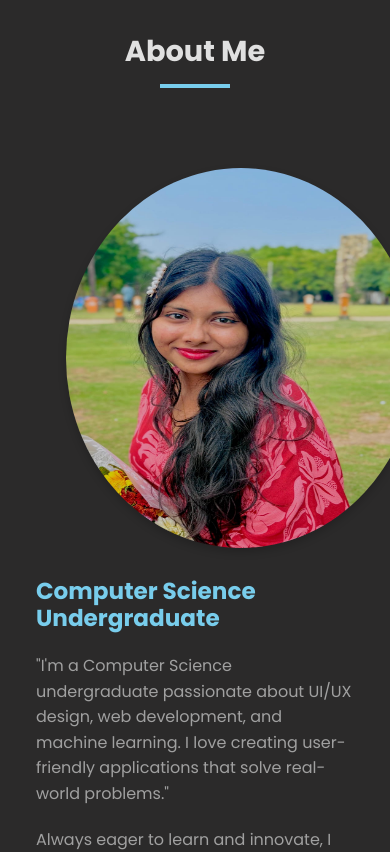
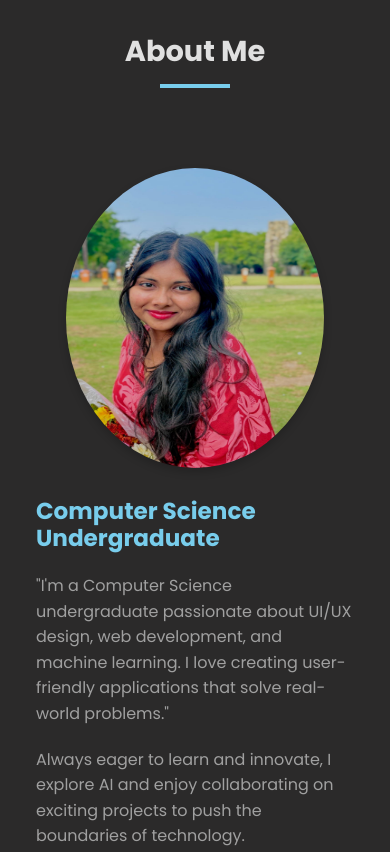
Before and after one commit to menaya31/Portforlio, a React (Vite) app: page / in a window 390 px wide. Shown: the part 880-1732 px from the top of the page. Built offline with nearby package versions, Linux system fonts and the light colour scheme.

Commit message:
Changed css

```diff
--- a/src/Portfolio.css
+++ b/src/Portfolio.css
@@ -747,24 +747,26 @@
   }
 
   .contact-item .icon {
-    width: 50px;
-    height: 50px;
+    width: 40px;
+    height: 40px;
     background-color: var(--primary-color);
     border-radius: 50%;
     display: flex;
     justify-content: center;
     align-items: center;
-    margin-right: 15px;
+    margin-right: 10px;
     color: #fff;
   }
 
   .contact-item .text h4 {
     margin-bottom: 5px;
     color: var(--text-color);
+    font-size: 16px;
   }
 
   .contact-item .text p {
     color: var(--text-muted);
+    font-size: 15px;
   }
 
   .social-icons {
@@ -856,6 +858,15 @@
     .section-title h2 {
       font-size: 2rem;
     }
+    .inner-circle{
+      display: flex;
+      justify-content: center;
+      align-items: center;
+    }
+    .portfolio-img{
+      width: 300px;
+      height: 300px;
+    }
   }
 
   @media (max-width: 767px) {
@@ -909,6 +920,16 @@
     .contact-info {
       margin-bottom: 40px;
     }
+    .inner-circle{
+      display: flex;
+      justify-content: center;
+      align-items: center;
+
+    }
+    .portfolio-img{
+      width: 300px;
+      height: 300px;
+    }
   }
 
   @media (max-width: 575px) {
@@ -924,4 +945,14 @@
       padding: 8px 20px;
       font-size: 0.9rem;
     }
+    .inner-circle{
+      display: flex;
+      justify-content: center;
+      align-items: center;
+
+    }
+    .portfolio-img{
+      width: 300px;
+      height: 300px;
+    }
   }
--- a/src/Portfolio.jsx
+++ b/src/Portfolio.jsx
@@ -443,7 +443,7 @@ const [formData, setFormData] = useState({
                     <span>API</span>
                   </div>
                   <div className="project-links">
-                    <a href="#" className="btn btn-sm btn-outline-secondary">
+                    <a href="https://github.com/menaya31" className="btn btn-sm btn-outline-secondary">
                       GitHub
                     </a>
                   </div>
@@ -463,7 +463,7 @@ const [formData, setFormData] = useState({
                     <span>CSS</span>
                   </div>
                   <div className="project-links">
-                    <a href="#" className="btn btn-sm btn-outline-secondary">
+                    <a href="https://github.com/menaya31" className="btn btn-sm btn-outline-secondary">
                       GitHub
                     </a>
                   </div>
@@ -486,7 +486,7 @@ const [formData, setFormData] = useState({
                   </div>
                   <div className="project-links">
 
-                    <a href="#" className="btn btn-sm btn-outline-secondary">
+                    <a href="https://github.com/menaya31" className="btn btn-sm btn-outline-secondary">
                       GitHub
                     </a>
                   </div>
@@ -507,7 +507,7 @@ const [formData, setFormData] = useState({
                     <span>CSS</span>
                   </div>
                   <div className="project-links">
-                    <a href="#" className="btn btn-sm btn-outline-secondary">
+                    <a href="https://github.com/menaya31" className="btn btn-sm btn-outline-secondary">
                       GitHub
                     </a>
                   </div>
```
